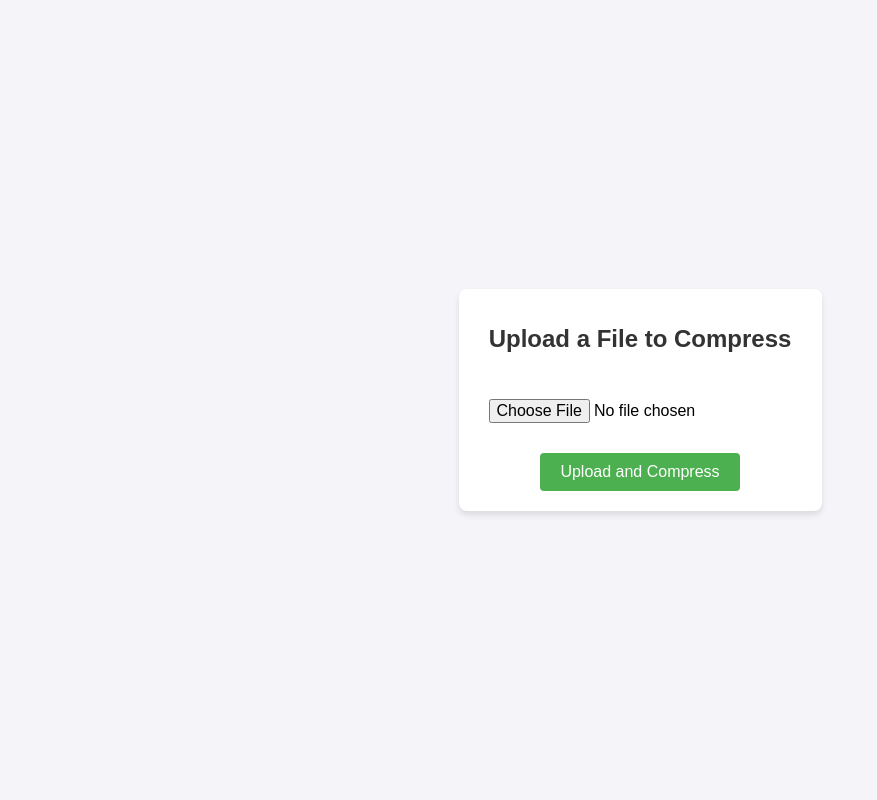
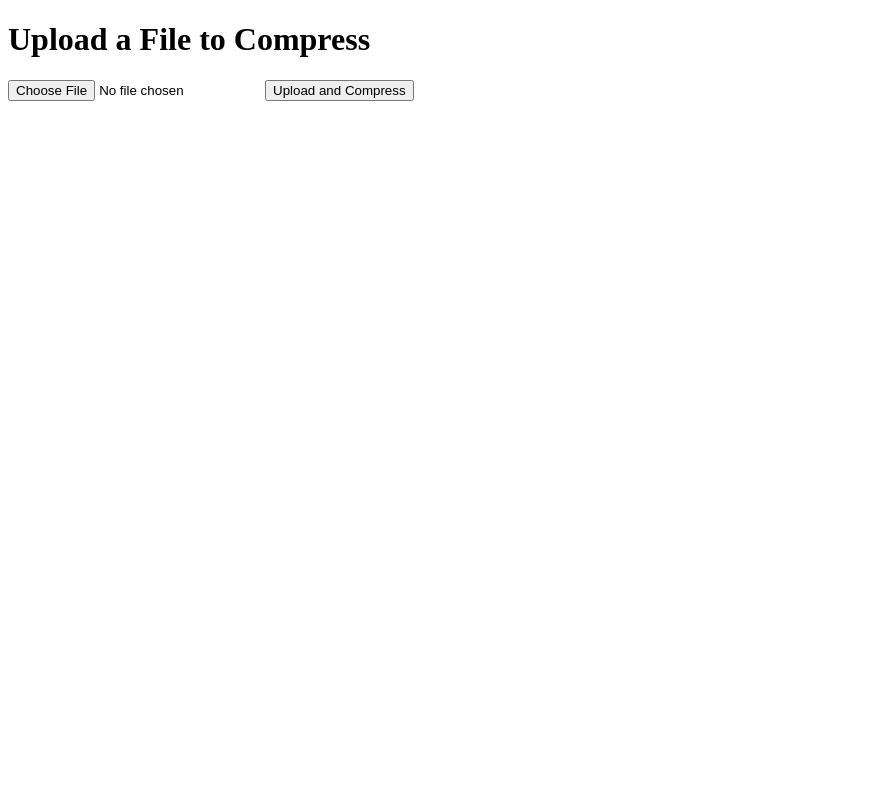
Before and after one commit to merunvishnu/Compression_project, a Flask app: page / in a window 1280 px wide. Shown: the whole page, without its empty margins (0-877 px from the left). Run offline with Flask 3, Linux system fonts and the light colour scheme; some libraries are stand-ins or nearby versions.

Commit message:
Update index.html

```diff
--- a/templates/index.html
+++ b/templates/index.html
@@ -4,55 +4,12 @@
     <meta charset="UTF-8">
     <meta name="viewport" content="width=device-width, initial-scale=1.0">
     <title>File Compression</title>
-    <style>
-        body {
-            font-family: Arial, sans-serif;
-            margin: 0;
-            padding: 0;
-            background-color: #f4f4f9;
-            display: flex;
-            justify-content: center;
-            align-items: center;
-            height: 100vh;
-        }
-        .container {
-            background-color: white;
-            padding: 20px;
-            border-radius: 8px;
-            box-shadow: 0 4px 6px rgba(0, 0, 0, 0.1);
-            text-align: center;
-        }
-        h1 {
-            font-size: 24px;
-            color: #333;
-        }
-        input[type="file"] {
-            margin: 20px 0;
-            padding: 10px;
-            font-size: 16px;
-        }
-        button {
-            padding: 10px 20px;
-            background-color: #4CAF50;
-            color: white;
-            border: none;
-            border-radius: 4px;
-            font-size: 16px;
-            cursor: pointer;
-        }
-        button:hover {
-            background-color: #45a049;
-        }
-    </style>
 </head>
 <body>
-    <div class="container">
-        <h1>Upload a File to Compress</h1>
-        <form action="/upload" method="POST" enctype="multipart/form-data">
-            <input type="file" name="file" accept=".jpg, .jpeg, .png, .txt, .docx, .pdf" required>
-            <br>
-            <button type="submit">Upload and Compress</button>
-        </form>
-    </div>
+    <h1>Upload a File to Compress</h1>
+    <form action="/upload" method="POST" enctype="multipart/form-data">
+        <input type="file" name="file" accept=".jpg, .jpeg, .png, .txt, .docx, .pdf" required>
+        <button type="submit">Upload and Compress</button>
+    </form>
 </body>
 </html>
```
